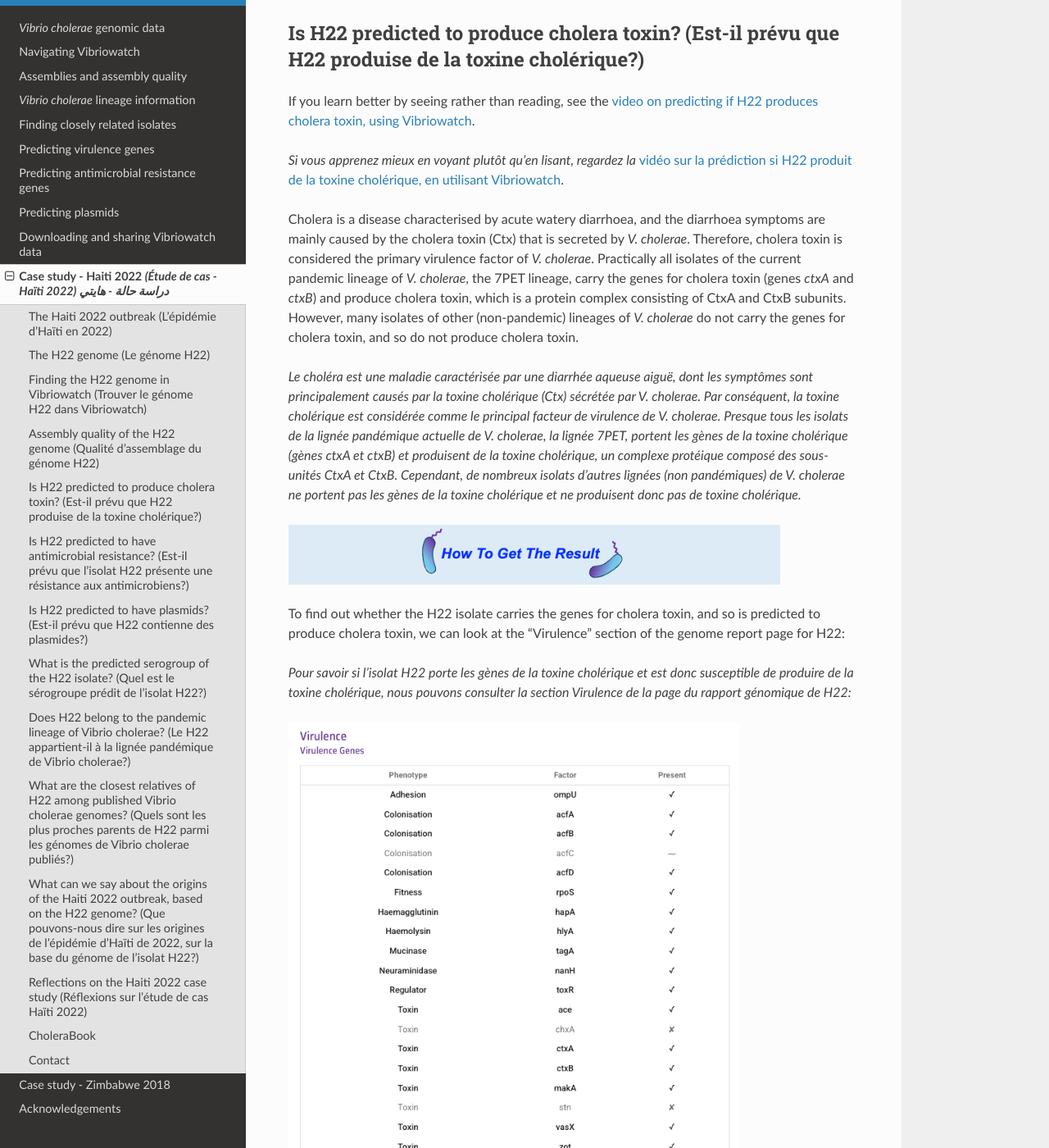
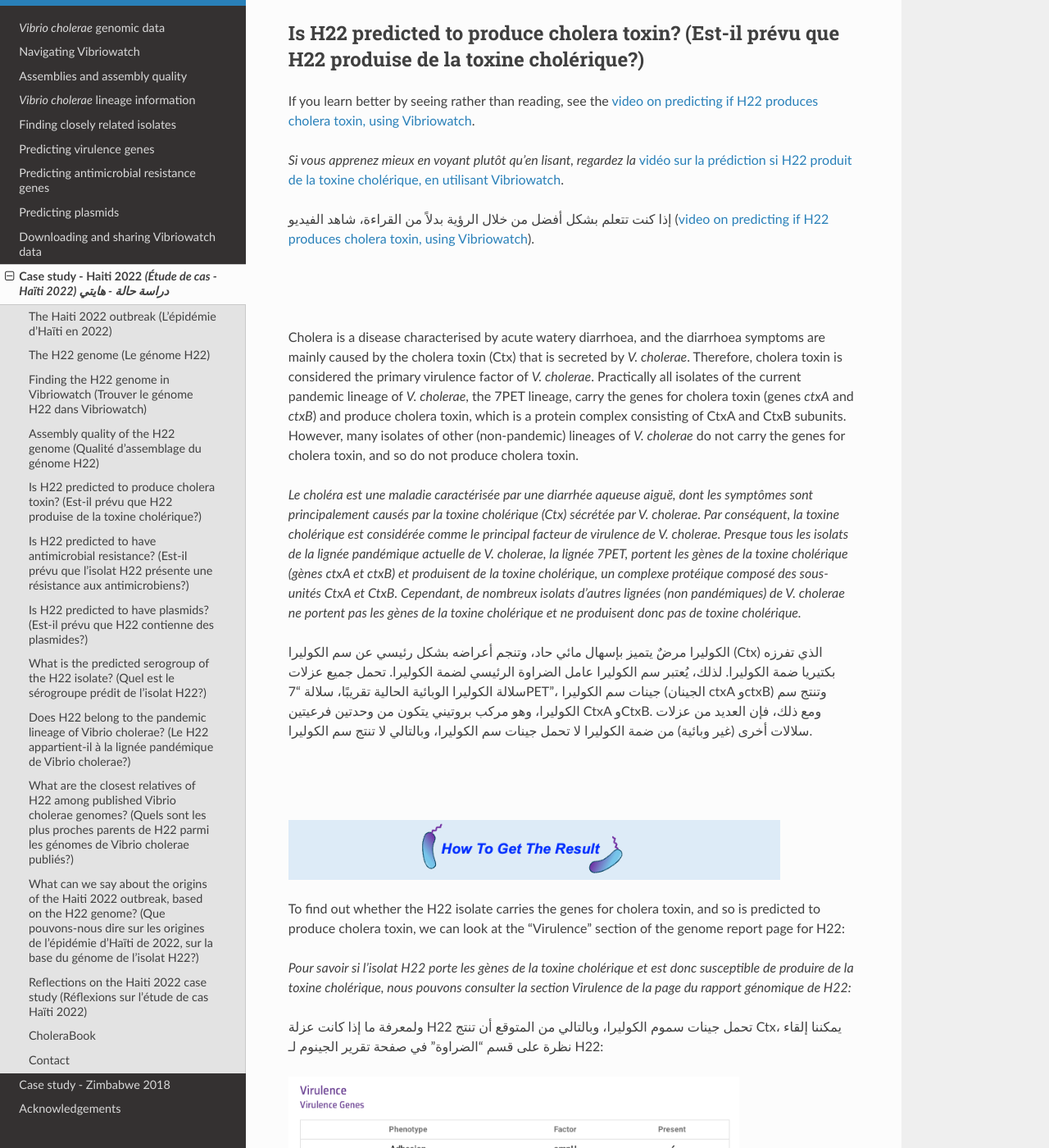
Before and after one commit to avrilcoghlan/vibriowatch, a Sphinx documentation site: the page built from docs/source/haiti.rst, in a window 1280 px wide and 1400 px high, scrolled down 9690 px. Shown: the whole window at 82% size. Built offline with Sphinx 7.4.7 and the Read the Docs theme 3.1.0, drawn with Linux system fonts in a browser that asks for light colours; some of the changed text lies outside the part shown.

Commit message:
Update haiti.rst

```diff
--- a/docs/source/haiti.rst
+++ b/docs/source/haiti.rst
@@ -277,9 +277,14 @@ If you learn better by seeing rather than reading, see the `video on predicting
 
 *Si vous apprenez mieux en voyant plutôt qu'en lisant, regardez la* `vidéo sur la prédiction si H22 produit de la toxine cholérique, en utilisant Vibriowatch`_.
 
+إذا كنت تتعلم بشكل أفضل من خلال الرؤية بدلاً من القراءة، شاهد الفيديو (`video on predicting if H22 produces cholera toxin, using Vibriowatch`_).
+
 .. _video on predicting if H22 produces cholera toxin, using Vibriowatch: https://youtu.be/fQHf4nCZ7L8
 
 .. _vidéo sur la prédiction si H22 produit de la toxine cholérique, en utilisant Vibriowatch: https://youtu.be/LoiBAPyUzQo
+
+|
+|
 
 Cholera is a disease characterised by acute watery diarrhoea, and the diarrhoea symptoms are mainly caused by the cholera toxin (Ctx) that is secreted
 by *V. cholerae*. Therefore, cholera toxin is considered the primary virulence factor of *V. cholerae*. Practically all isolates of the current pandemic lineage
@@ -289,6 +294,11 @@ complex consisting of CtxA and CtxB subunits. However, many isolates of other
 
 *Le choléra est une maladie caractérisée par une diarrhée aqueuse aiguë, dont les symptômes sont principalement causés par la toxine cholérique (Ctx) sécrétée par V. cholerae. Par conséquent, la toxine cholérique est considérée comme le principal facteur de virulence de V. cholerae. Presque tous les isolats de la lignée pandémique actuelle de V. cholerae, la lignée 7PET, portent les gènes de la toxine cholérique (gènes ctxA et ctxB) et produisent de la toxine cholérique, un complexe protéique composé des sous-unités CtxA et CtxB. Cependant, de nombreux isolats d'autres lignées (non pandémiques) de V. cholerae ne portent pas les gènes de la toxine cholérique et ne produisent donc pas de toxine cholérique.*
 
+الكوليرا مرضٌ يتميز بإسهال مائي حاد، وتنجم أعراضه بشكل رئيسي عن سم الكوليرا (Ctx) الذي تفرزه بكتيريا ضمة الكوليرا. لذلك، يُعتبر سم الكوليرا عامل الضراوة الرئيسي لضمة الكوليرا. تحمل جميع عزلات سلالة الكوليرا الوبائية الحالية تقريبًا، سلالة "7PET"، جينات سم الكوليرا (الجينان ctxA وctxB) وتنتج سم الكوليرا، وهو مركب بروتيني يتكون من وحدتين فرعيتين CtxA وCtxB. ومع ذلك، فإن العديد من عزلات سلالات أخرى (غير وبائية) من ضمة الكوليرا لا تحمل جينات سم الكوليرا، وبالتالي لا تنتج سم الكوليرا.
+
+|
+|
+
 .. image:: HowToGetTheResult.png
   :width: 600
 
@@ -297,12 +307,22 @@ of the genome report page for H22:
 
 *Pour savoir si l'isolat H22 porte les gènes de la toxine cholérique et est donc susceptible de produire de la toxine cholérique, nous pouvons consulter la section Virulence de la page du rapport génomique de H22:*
 
+ولمعرفة ما إذا كانت عزلة H22 تحمل جينات سموم الكوليرا، وبالتالي من المتوقع أن تنتج Ctx، يمكننا إلقاء نظرة على قسم "الضراوة" في صفحة تقرير الجينوم لـ H22:
+
 .. image:: Picture121.png
   :width: 550
+
+|
+|
 
 You can see that there is a tick next to "ctxA" and "ctxB" so H22 is predicted to carry the cholera toxin genes.
 
 *Vous pouvez voir qu'il y a une coche à côté de ctxA et ctxB, donc il est prévu que H22 porte les gènes de la toxine cholérique.*|
+
+يمكنك أن ترى أن هناك علامة صح بجوار "ctxA" و "ctxB" لذا من المتوقع أن يحمل H22 جينات سموم الكوليرا.
+
+|
+|
 
 .. image:: HowToInterpretTheResult.png
   :width: 600
@@ -315,6 +335,10 @@ This agrees with evidence in the paper of `Rubin et al 2022`_, who reported phen
 *Étant donné que le génome H22 devrait contenir les gènes ctxA et ctxB, on peut prédire qu'il produit la toxine cholérique. Cela concorde avec les données de l'article de* `Rubin et al 2022`_, *qui ont rapporté des données phénotypiques suggérant que H22 est toxigène, c'est-à-dire qu'il produit la toxine cholérique.*
 
 .. _Rubin et al 2022: https://pubmed.ncbi.nlm.nih.gov/36449726/
+
+بما أنه من المتوقع أن يحمل جينوم H22 جيني ctxA وctxB، يمكننا التنبؤ بأنه يُنتج Ctx. وهذا يتفق مع الأدلة الواردة في ورقة روبن وآخرون (2022)، الذين أوردوا بيانات نمطية تُشير إلى أن H22 مُسبِّب للتسمم، أي أنه يُنتج سم الكوليرا.
+
+|
 
 Is H22 predicted to have antimicrobial resistance? (Est-il prévu que l’isolat H22 présente une résistance aux antimicrobiens?)
 ------------------------------------------------------------------------------------------------------------------------------
```
